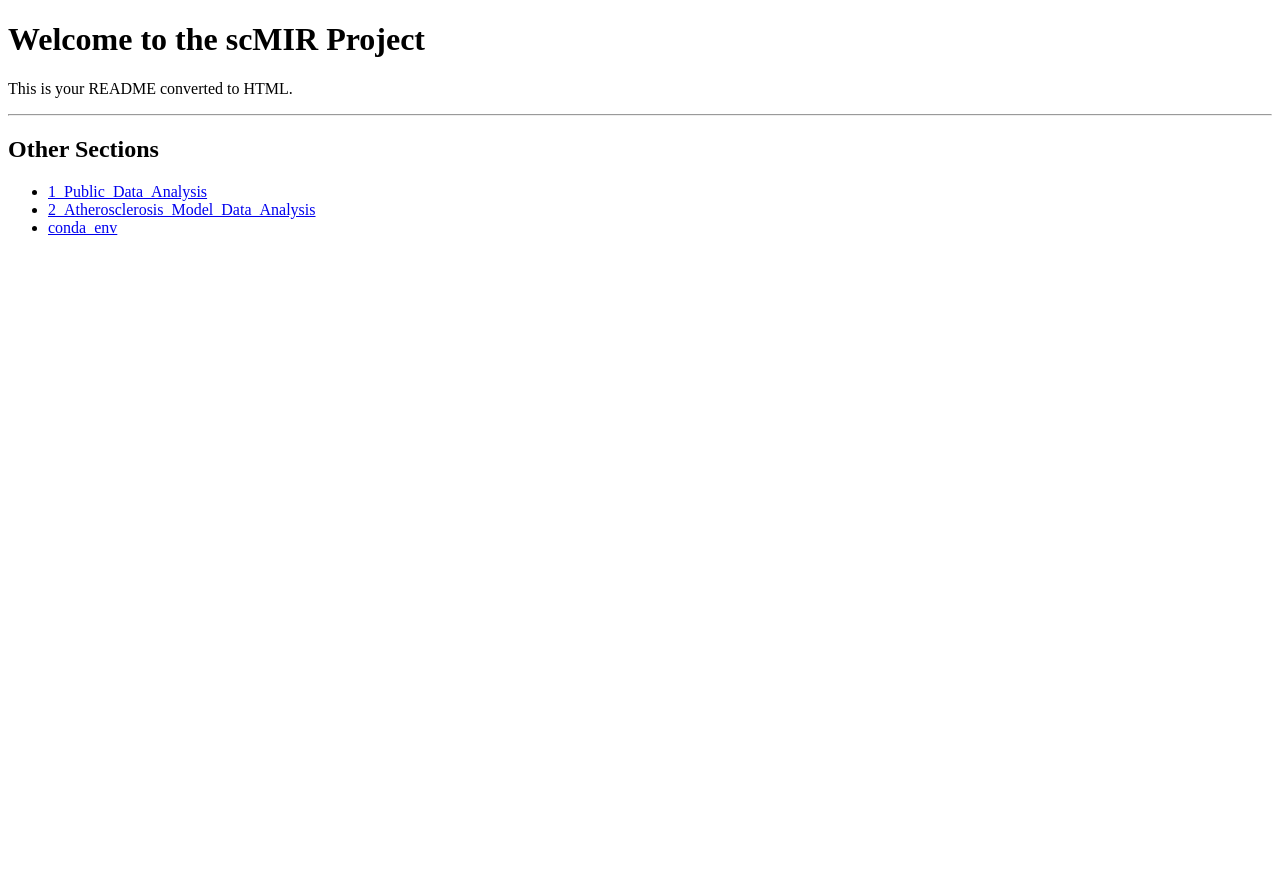
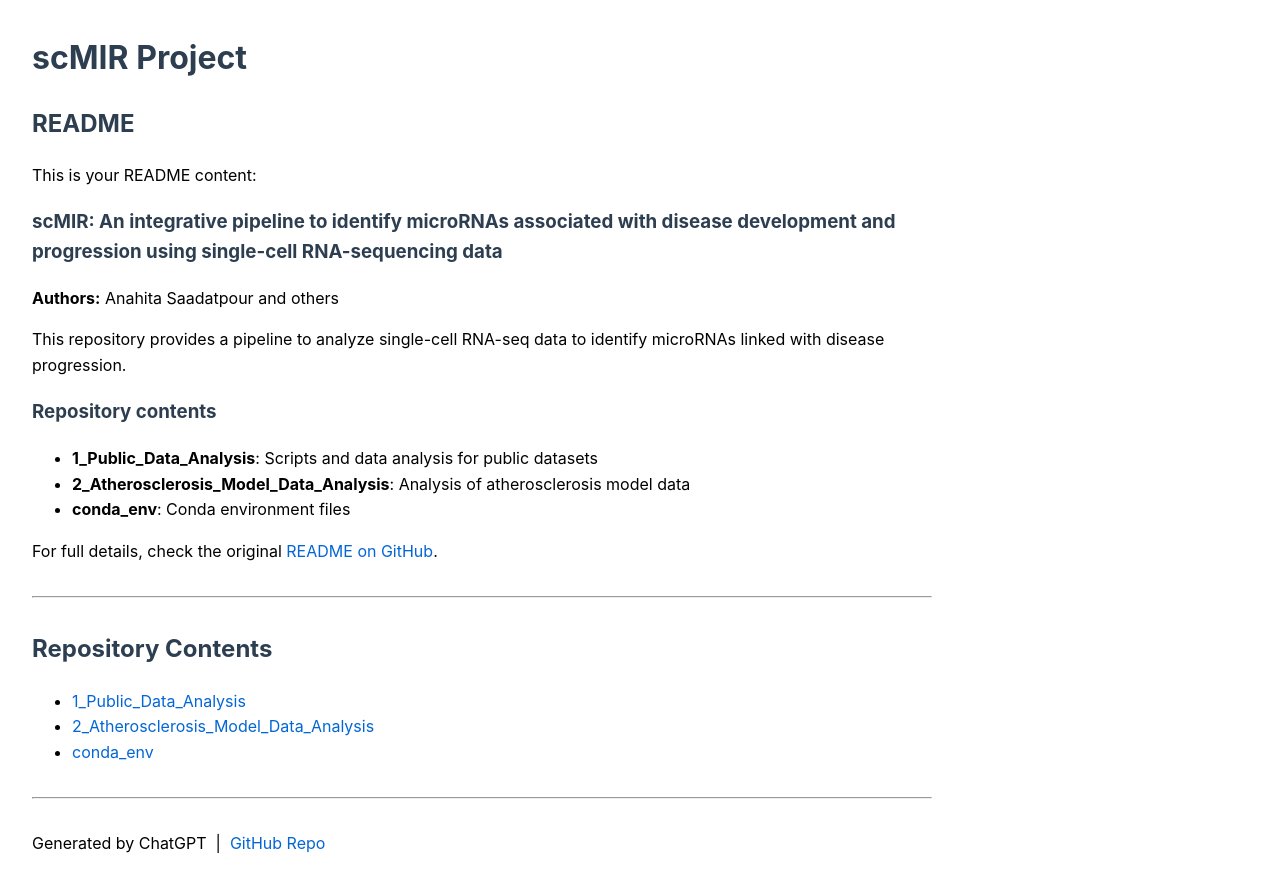
Before and after one commit to anahSG/scMIR, a plain HTML site: page index.html in a window 1280 px wide. Before the commit the page ends 800 px from the top, so only its background shows below. Drawn offline with Linux system fonts and the light colour scheme.

Commit message:
Update index.html

```diff
--- a/index.html
+++ b/index.html
@@ -1,25 +1,84 @@
 <!DOCTYPE html>
-<html>
+<html lang="en">
 <head>
+  <meta charset="UTF-8" />
+  <meta name="viewport" content="width=device-width, initial-scale=1" />
   <title>scMIR Project</title>
+  <style>
+    body {
+      font-family: -apple-system, BlinkMacSystemFont, "Segoe UI", Roboto, Oxygen,
+        Ubuntu, Cantarell, "Open Sans", "Helvetica Neue", sans-serif;
+      margin: 2rem;
+      line-height: 1.6;
+      max-width: 900px;
+    }
+    h1, h2, h3 {
+      color: #2c3e50;
+    }
+    a {
+      color: #0366d6;
+      text-decoration: none;
+    }
+    a:hover {
+      text-decoration: underline;
+    }
+    hr {
+      margin: 2rem 0;
+    }
+    pre {
+      background: #f6f8fa;
+      padding: 1em;
+      overflow-x: auto;
+      border-radius: 6px;
+    }
+    code {
+      background: #f6f8fa;
+      padding: 0.2em 0.4em;
+      border-radius: 6px;
+      font-size: 90%;
+    }
+  </style>
 </head>
 <body>
-  <h1>Welcome to the scMIR Project</h1>
 
-  <!-- Insert your README HTML here -->
-  <div id="readme-content">
-    <!-- Paste the converted README HTML below -->
-    <p>This is your README converted to HTML.</p>
-    <!-- ... more README content ... -->
-  </div>
+  <h1>scMIR Project</h1>
 
-  <hr>
+  <section id="readme">
+    <h2>README</h2>
+    <p>This is your README content:</p>
 
-  <h2>Other Sections</h2>
-  <ul>
-    <li><a href="1_Public_Data_Analysis">1_Public_Data_Analysis</a></li>
-    <li><a href="2_Atherosclerosis_Model_Data_Analysis">2_Atherosclerosis_Model_Data_Analysis</a></li>
-    <li><a href="conda_env">conda_env</a></li>
-  </ul>
+    <h3>scMIR: An integrative pipeline to identify microRNAs associated with disease development and progression using single-cell RNA-sequencing data</h3>
+
+    <p><strong>Authors:</strong> Anahita Saadatpour and others</p>
+
+    <p>This repository provides a pipeline to analyze single-cell RNA-seq data to identify microRNAs linked with disease progression.</p>
+
+    <h3>Repository contents</h3>
+    <ul>
+      <li><strong>1_Public_Data_Analysis</strong>: Scripts and data analysis for public datasets</li>
+      <li><strong>2_Atherosclerosis_Model_Data_Analysis</strong>: Analysis of atherosclerosis model data</li>
+      <li><strong>conda_env</strong>: Conda environment files</li>
+    </ul>
+
+    <p>For full details, check the original <a href="https://github.com/anahSG/scMIR/blob/main/README.md" target="_blank" rel="noopener">README on GitHub</a>.</p>
+  </section>
+
+  <hr />
+
+  <section id="contents">
+    <h2>Repository Contents</h2>
+    <ul>
+      <li><a href="1_Public_Data_Analysis/">1_Public_Data_Analysis</a></li>
+      <li><a href="2_Atherosclerosis_Model_Data_Analysis/">2_Atherosclerosis_Model_Data_Analysis</a></li>
+      <li><a href="conda_env/">conda_env</a></li>
+    </ul>
+  </section>
+
+  <hr />
+
+  <footer>
+    <p>Generated by ChatGPT &nbsp;|&nbsp; <a href="https://github.com/anahSG/scMIR" target="_blank" rel="noopener">GitHub Repo</a></p>
+  </footer>
+
 </body>
 </html>
```
